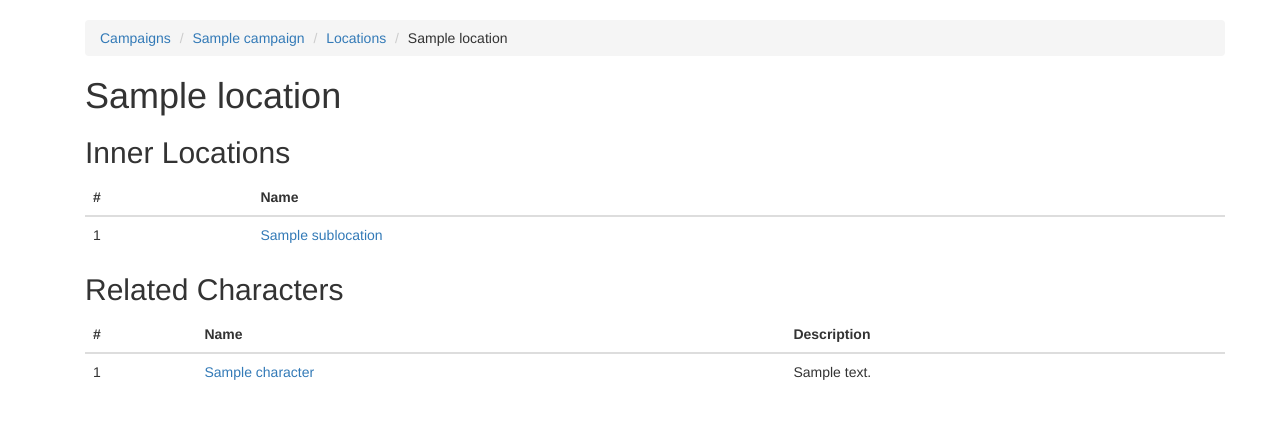
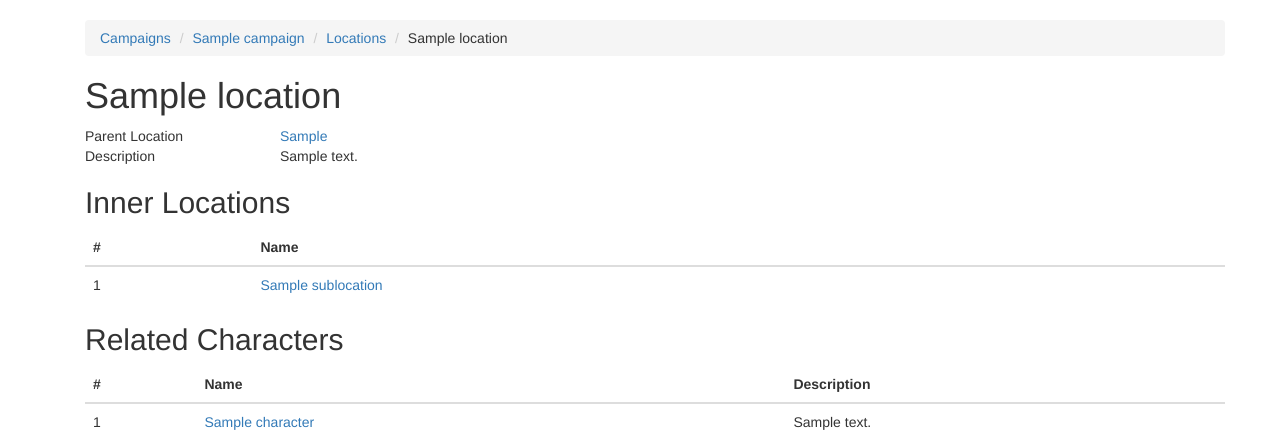
Before and after one commit to flordelis/django_rpg, a Django app: template rpg_base/templates/location/view.html in a window 1280 px wide. Shown: the part 52-491 px from the top of the page. Run offline with Django 3.2, Linux system fonts and the light colour scheme; the template is opened without the code that fills it: most values are stand-ins (such as "Sample title", 1, 10 or a date in 2020); parts of the project's set-up code (start-up, migrations or seed data) failed here and were passed over; some libraries are stand-ins or nearby versions.

Commit message:
Location view template update

```diff
--- a/rpg_base/templates/location/view.html
+++ b/rpg_base/templates/location/view.html
@@ -11,7 +11,14 @@
 {% block content %}
 {#    TODO Location View Template#}
     <h1>{{ location.name }}</h1>
+    <div class="row">
+        <div class="col-sm-2">Parent Location</div>
+        <div class="col-sm-10"><a href="{% url 'location_view' location.campaign_id location.parent_location_id  %}">{{ location.parent_location}}</a></div>
+        <div class="col-sm-2">Description</div>
+        <div class="col-sm-10">{{ location.description }}</div>
+    </div>
     <h2>Inner Locations</h2>
+
     <table class="table table-strpied">
     <thead><tr><th>#</th><th>Name</th></tr></thead>
     <tbody>
```
